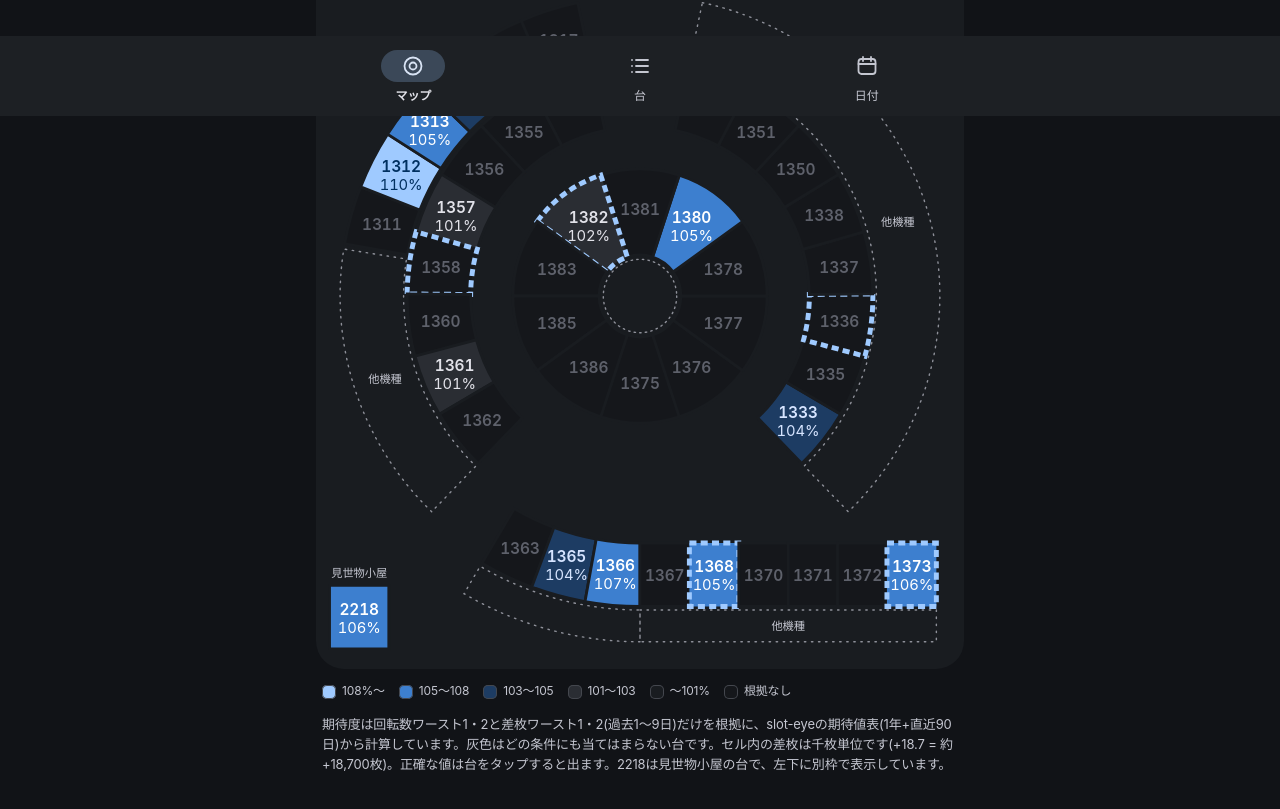
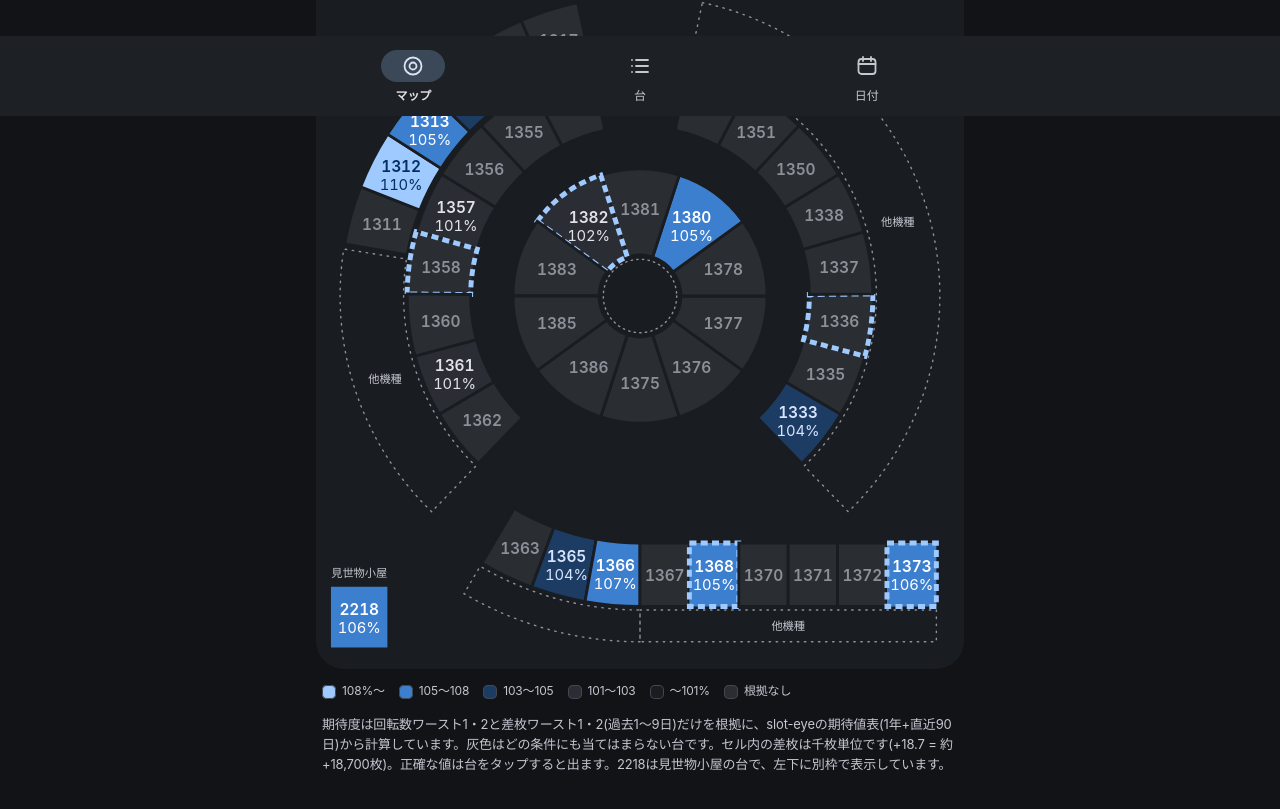
Before and after one commit to Sat0121/vvv2-minami6-map, a plain HTML site: page index.html in a window 1280 px wide. Shown: the part 684-1493 px from the top of the page. Drawn offline with Linux system fonts and the dark colour scheme.

Commit message:
データなしの台の色が背景と同化していたのを修正
Co-Authored-By: Claude Opus 5.5 <noreply@anthropic.com>
Claude-Session: https://claude.ai/code/session_01CAruggyVgNkM5aaNUHBJUP

```diff
--- a/index.html
+++ b/index.html
@@ -12,7 +12,7 @@
   --bg: var(--surface); --fg: var(--on-surface); --muted: var(--on-surface-var); --line: var(--outline-var); --hair: var(--outline-var);
   --accent: var(--primary); --accent-soft: var(--primary-container); --red: var(--primary); --red-ink: #ffffff; --select: var(--on-surface);
   --h4: #4f8fe0; --h4-ink: #ffffff; --h3: #c2d7f7; --h3-ink: #0d2a4d; --h2: #e6e8ef; --h2-ink: #1b1c20; --h1: #ffffff; --h1-ink: #6b6e78;
-  --none: var(--surface-c-low); --none-ink: #a3a6b0; --pill-on: var(--secondary-container); --pill-on-ink: var(--on-secondary-container);
+  --none: var(--surface-c-highest); --none-ink: #8a8d97; --pill-on: var(--secondary-container); --pill-on-ink: var(--on-secondary-container);
   --mono: -apple-system, BlinkMacSystemFont, "SF Pro Text", "Hiragino Sans", "Yu Gothic UI", "Roboto", system-ui, sans-serif;
   --body: var(--mono); --display: -apple-system, BlinkMacSystemFont, "SF Pro Display", "Hiragino Sans", "Yu Gothic UI", "Roboto", system-ui, sans-serif;
   --doto: var(--display); --jp-dot: var(--display);
@@ -25,7 +25,7 @@
   --on-surface: #e2e2e9; --on-surface-var: #c4c6d0; --outline: #8e9099; --outline-var: #44474e;
   --red-ink: #003060;
   --h4: #3d7fcf; --h4-ink: #ffffff; --h3: #1d3c63; --h3-ink: #d6e4ff; --h2: #2a2d33; --h2-ink: #e2e2e9; --h1: #191c20; --h1-ink: #8e9099;
-  --none: #15171b; --none-ink: #5e616b; color-scheme: dark;
+  --none: #2a2d32; --none-ink: #8e9099; color-scheme: dark;
 } }
 * { box-sizing: border-box; -webkit-tap-highlight-color: transparent; }
 body { background: var(--surface); color: var(--on-surface); font: 400 16px/1.5 var(--body); letter-spacing: -0.01em; font-variant-numeric: tabular-nums; -webkit-font-smoothing: antialiased; }
```
